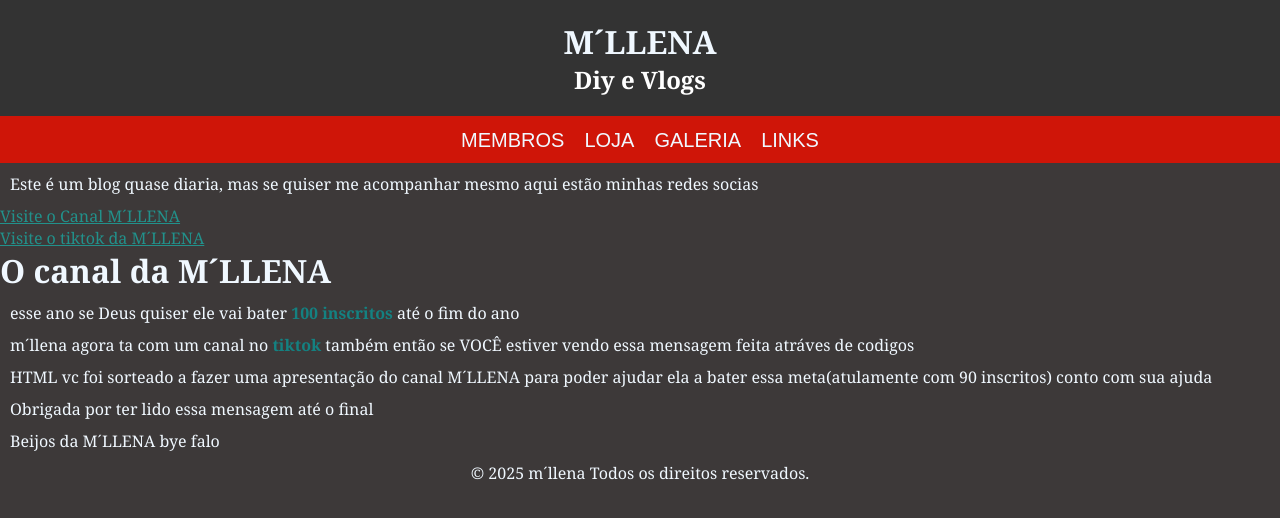
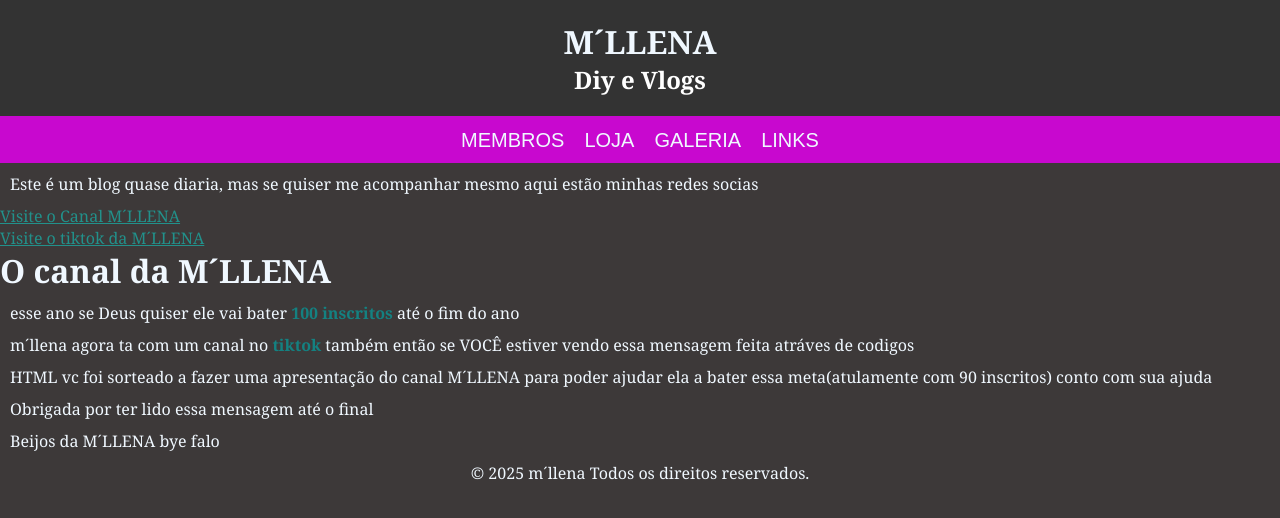
Before and after one commit to mllena123/mllena1234, a plain HTML site: page index.html in a window 1280 px wide. Drawn offline with Linux system fonts and the light colour scheme.

Commit message:
mudanca cor doheader

```diff
--- a/global.css
+++ b/global.css
@@ -17,7 +17,7 @@
   #Main-header_bottom{
     margin: 1;
     padding: 1;
-    background-color: #cf1508;
+    background-color: #c808cf;
     color:rgb(255, 255, 255);
     text-align: center;
 
```
